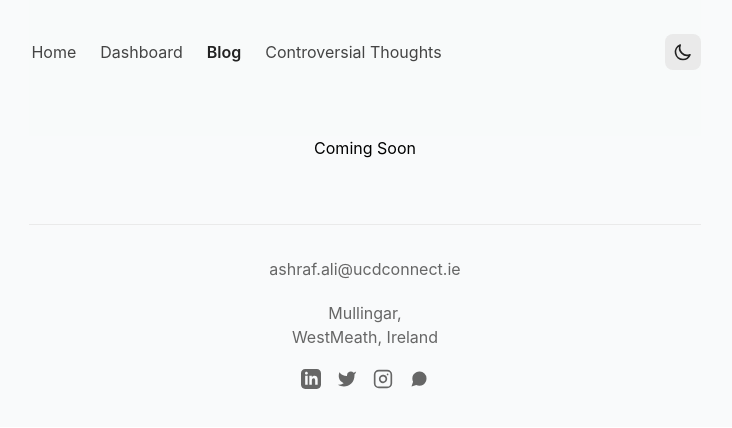
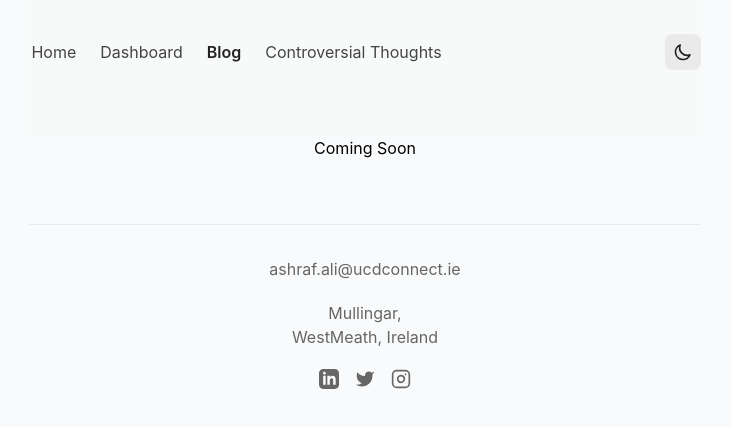
Before and after one commit to ash-xyz/webpage, a Next.js app: page /blog in a window 1280 px wide. Shown: the top 428 px of the page, without its empty margins (275-1007 px from the left). Built offline with nearby package versions, Linux system fonts and the light colour scheme.

Commit message:
Removed Messenger Icon

```diff
--- a/components/Footer.tsx
+++ b/components/Footer.tsx
@@ -68,18 +68,6 @@ export default function Footer() {
                             <path d="M16 11.37A4 4 0 1112.63 8 4 4 0 0116 11.37zm1.5-4.87h.01"></path>
                         </svg>
                     </a>
-                    <a className="ml-4 text-gray-500 hover:text-gray-300">
-                        <svg
-                            fill="currentColor"
-                            stroke-linecap="round"
-                            stroke-linejoin="round"
-                            stroke-width="2"
-                            className="w-5 h-5"
-                            viewBox="0 0 24 24"
-                        >
-                            <path d="M21 11.5a8.38 8.38 0 01-.9 3.8 8.5 8.5 0 01-7.6 4.7 8.38 8.38 0 01-3.8-.9L3 21l1.9-5.7a8.38 8.38 0 01-.9-3.8 8.5 8.5 0 014.7-7.6 8.38 8.38 0 013.8-.9h.5a8.48 8.48 0 018 8v.5z"></path>
-                        </svg>
-                    </a>
                 </span>
             </div>
         </footer >
```
